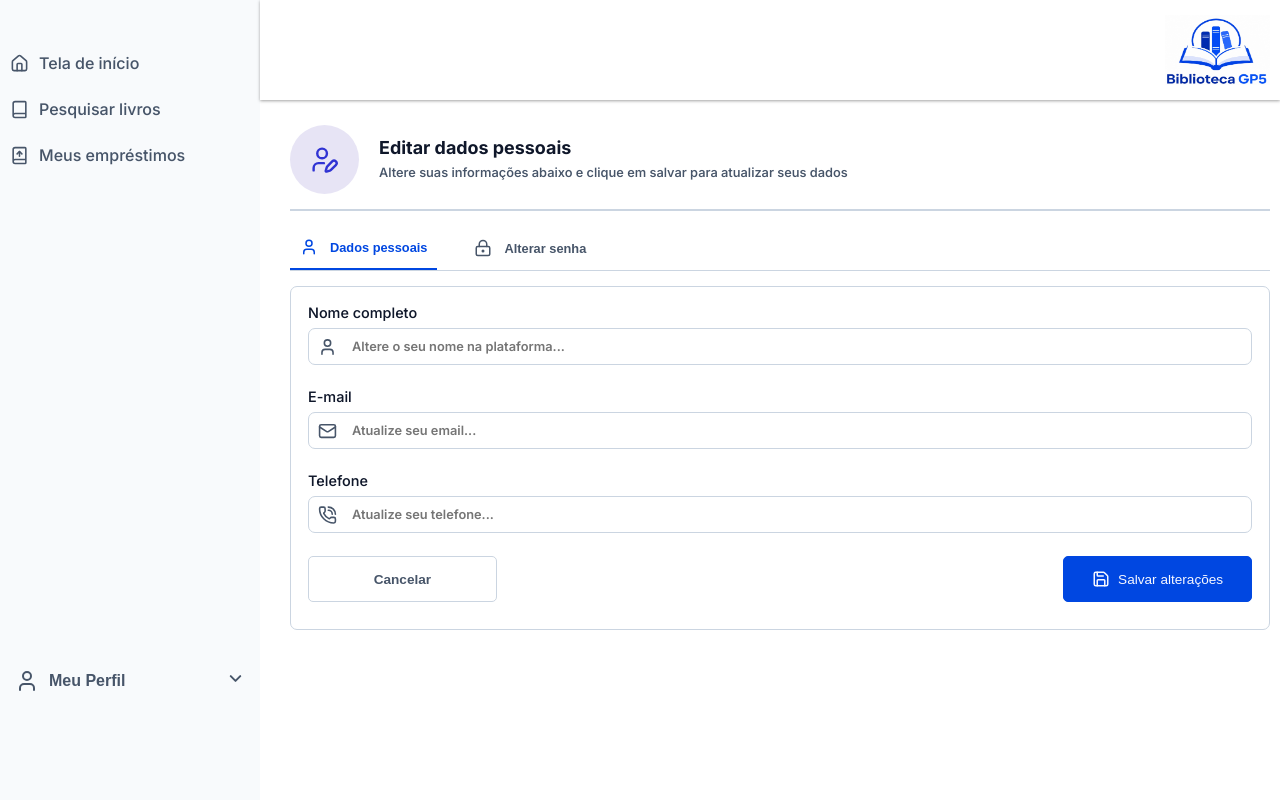
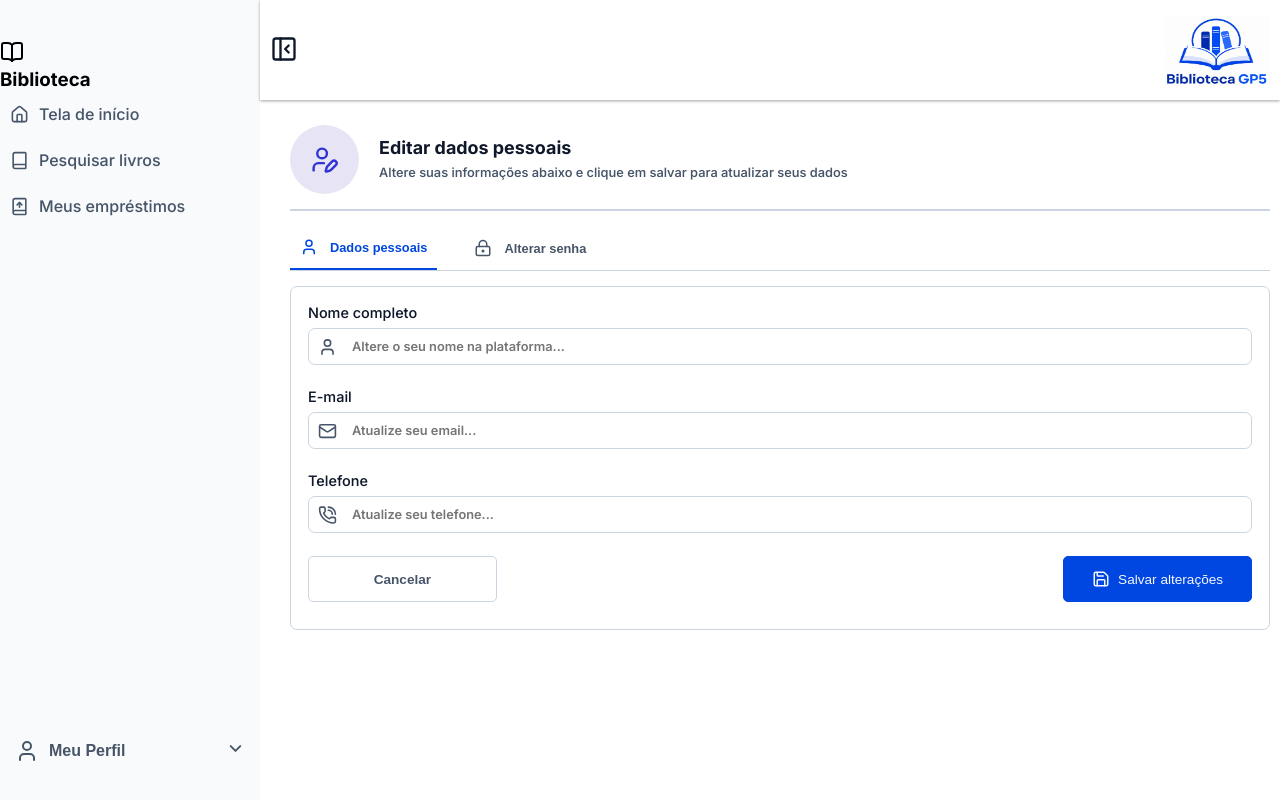
Before and after one commit to LuizHenriqueCFontes/biblioteca-gp5, a React (Vite) app: page /user/edit/data in a window 1280 px wide. Built offline with nearby package versions, Linux system fonts and the light colour scheme; no server answers; sample sign-in values are in the browser's storage.

Commit message:
styles: add sidebar desktop

```diff
--- a/src/layout/MainLayout/MainLayout.tsx
+++ b/src/layout/MainLayout/MainLayout.tsx
@@ -3,19 +3,27 @@ import Header from "../../shared/components/Header/Header";
 import styles from "./MainLayout.module.css";
 import { useMediaQuery } from "../../shared/hooks/useMediaQuery";
 import SidebarDesktop from "../../shared/components/Sidebar/Desktop/SidebarDesktop";
+import { useState } from "react";
 
 
 export default function AdminLayout(){
 
-const isDesktop = useMediaQuery("(min-width: 1024px)")
+const isDesktop = useMediaQuery("(min-width: 1024px)");
+
+    const [isDesktopCollapsed, setIsDesktopCollapsed] = useState(false);
+
+    const toggleDesktopSidebar = () => {
+        setIsDesktopCollapsed((prev) => !prev);
+    }
 
     return(
         <>
             <div className={styles.mainContainer}>
-                {isDesktop && <SidebarDesktop />}
+                {isDesktop && <SidebarDesktop isCollapsed={isDesktopCollapsed}/>}
 
                 <main className={styles.main}>
-                    <Header className={styles.header}/>
+                    <Header className={styles.header} isDesktopCollapsed={isDesktopCollapsed} setIsDesktopCollapsed={toggleDesktopSidebar}/>
+
                     <div className={styles.outlet}>
                         <Outlet />
                     </div>
--- a/src/layout/ProtectedRoute/ProtectedRoute.tsx
+++ b/src/layout/ProtectedRoute/ProtectedRoute.tsx
@@ -4,6 +4,7 @@ import styles from "./ProtectedRoute.module.css";
 import { authStorage } from "../../feature/auth/services/authStorage";
 import SidebarDesktop from "../../shared/components/Sidebar/Desktop/SidebarDesktop";
 import { useMediaQuery } from "../../shared/hooks/useMediaQuery";
+import { useState } from "react";
 
 export default function ProtectedRoute() {
 
@@ -11,15 +12,21 @@ export default function ProtectedRoute() {
 
     {console.log(isAuthenticated)}
 
-    const isDesktop = useMediaQuery("(min-width: 1024px)")
+    const isDesktop = useMediaQuery("(min-width: 1024px)");
+
+    const [isDesktopCollapsed, setIsDesktopCollapsed] = useState(false);
+
+    const toggleDesktopSidebar = () => {
+        setIsDesktopCollapsed((prev) => !prev);
+    }
 
     return(
         <>
             <div className={styles.mainContainer}>
-                {isDesktop && <SidebarDesktop />}
+                {isDesktop && <SidebarDesktop isCollapsed={isDesktopCollapsed}/>}
 
                 <main className={styles.main}>
-                    <Header className={styles.header}/>
+                    <Header className={styles.header} isDesktopCollapsed={isDesktopCollapsed} setIsDesktopCollapsed={toggleDesktopSidebar}/>
 
                     {isAuthenticated
                         ?   <div className={styles.outlet}>
--- a/src/shared/components/Header/Header.tsx
+++ b/src/shared/components/Header/Header.tsx
@@ -1,4 +1,4 @@
-import { Menu, X } from "lucide-react";
+import { Menu, PanelLeft, PanelLeftClose, X } from "lucide-react";
 import Logo from "../Logo/Logo";
 import styles from "./Header.module.css"
 import { useState } from "react";
@@ -8,7 +8,9 @@ import SidebarMobile from "../Sidebar/Mobile/SidebarMobile";
 import { useMediaQuery } from "../../hooks/useMediaQuery";
 
 interface HeaderProps{
-    className?: string
+    className?: string,
+    isDesktopCollapsed?: boolean,
+    setIsDesktopCollapsed?: () => void
 }
 
 export default function Header(props:HeaderProps){
@@ -30,11 +32,14 @@ export default function Header(props:HeaderProps){
 
                 <Logo onClick={handleHome}/>
 
-                {!isDesktop && <button onClick={() => {setIsOpen(!open)
+                {!isDesktop ? <button onClick={() => {setIsOpen(!open)
                     console.log("Cliquei");
                 }} aria-label="Abrir menu" className={styles.iconContainer}>
                     {open ? <X className={styles.icon}/> : <Menu className={styles.icon}/>}
-                </button>}
+                </button>
+                :   <button aria-label="Abrir menu" className={styles.iconContainer} type="button" onClick={props.setIsDesktopCollapsed}>
+                        {props.isDesktopCollapsed ? <PanelLeft className={styles.icon}/> : <PanelLeftClose className={styles.icon}/>}
+                    </button>}
             </header>
 
             <SidebarMobile open={open}
--- a/src/shared/components/Sidebar/Desktop/SidebarDesktop.tsx
+++ b/src/shared/components/Sidebar/Desktop/SidebarDesktop.tsx
@@ -10,7 +10,9 @@ export default function SidebarDesktop(props: SidebarDesktop) {
     return(
         <motion.aside className={`${styles.sidebar} ${props.isCollapsed ? styles.collapsed : ""}`}
         initial={false}
-        animate={{width: props.isCollapsed ? 80 : 260}}
+        animate={{width: props.isCollapsed ? 0 : 260,
+                 opacity: props.isCollapsed ? 0 : 1
+        }}
         transition={{type: "spring", stiffness: 300, damping: 30}}>
 
             <SidebarLinks />
--- a/src/shared/components/Sidebar/Desktop/SiderbarDesktop.module.css
+++ b/src/shared/components/Sidebar/Desktop/SiderbarDesktop.module.css
@@ -4,4 +4,5 @@
     top: 0;
     background-color: #f8fafc;
     padding-top: 40px;
+    overflow: hidden;
 }
--- a/src/shared/components/Sidebar/SidebarLinks/SidebarLinks.module.css
+++ b/src/shared/components/Sidebar/SidebarLinks/SidebarLinks.module.css
@@ -48,6 +48,10 @@
 .profileContainer{
     padding: 5px;
     padding-bottom: 70px;
+}
+
+.profileContainerDesktop{
+    padding-bottom: 0;
 }
 
 .rootCollapsible{
--- a/src/shared/components/Sidebar/SidebarLinks/SidebarLinks.tsx
+++ b/src/shared/components/Sidebar/SidebarLinks/SidebarLinks.tsx
@@ -2,8 +2,9 @@ import { Link, useNavigate } from "react-router-dom";
 import styles from "./SidebarLinks.module.css";
 import { authStorage } from "../../../../feature/auth/services/authStorage";
 import * as Collapsible from "@radix-ui/react-collapsible";
-import { Bolt, Book, BookLock, BookUp, ChevronDown, Home, LogIn, LogOut, User, Users } from "lucide-react";
+import { Bolt, Book, BookLock, BookOpen, BookUp, ChevronDown, Home, LogIn, LogOut, User, Users } from "lucide-react";
 import { useAuth } from "../../../../feature/auth/hooks/useAuth";
+import { useMediaQuery } from "../../../hooks/useMediaQuery";
 
 interface SidebarLinks {
     onClick?: () => void
@@ -18,6 +19,8 @@ export default function SidebarLinks(props: SidebarLinks) {
 
     const navigate = useNavigate();
 
+    const isDesktop = useMediaQuery("(min-width: 1024px)");
+
     function handleExit() {
         authStorage.clear();
         logout();
@@ -28,6 +31,13 @@ export default function SidebarLinks(props: SidebarLinks) {
 
     return(
         <nav className={styles.navContainer}>
+
+            <div>
+                <div>
+                    <BookOpen />
+                    <h1>Biblioteca</h1>
+                </div>
+
                 <ul className={styles.listContainer}>
                     <li onClick={props.onClick} className={styles.linkContent}>
                         <Link className={styles.link} to={isAdmin ? "/admin/home" : "/"}><Home className={styles.linkIcon}/> {isAdmin ? "Dashboard" : "Tela de início"}</Link>
@@ -36,7 +46,6 @@ export default function SidebarLinks(props: SidebarLinks) {
                     <li onClick={props.onClick} className={styles.linkContent}>
                         <Link className={styles.link} to={isAdmin ? "/admin/imports" : "/search/books"}><Book className={styles.linkIcon}/> {isAdmin ? "Importar livros" : "Pesquisar livros"}</Link>
                     </li>
-
                     <li onClick={props.onClick} className={styles.linkContent}>
                         <Link className={styles.link} to={isAdmin ? "/admin/list/users" : isAuthenticated ? "/loan" : "/auth/login"}>{isAdmin ?
                         <>
@@ -49,7 +58,6 @@ export default function SidebarLinks(props: SidebarLinks) {
                             <span>Meus empréstimos</span>
                         </>}</Link>
                     </li>
-
                     {
                         isAdmin &&
                         <>
@@ -63,10 +71,10 @@ export default function SidebarLinks(props: SidebarLinks) {
                         </>
                     }
 
+                </ul>
+            </div>
 
-            </ul>
-
-            <div className={styles.profileContainer}>
+            <div className={`${styles.profileContainer} ${isDesktop ? styles.profileContainerDesktop : ""}`}>
                 {isAuthenticated ?
                 <div className={styles.myProfile}>
                     <Collapsible.Root className={`${styles.rootCollapsible}`}>
```
Lines whose indentation alone changed are shown as unchanged.
